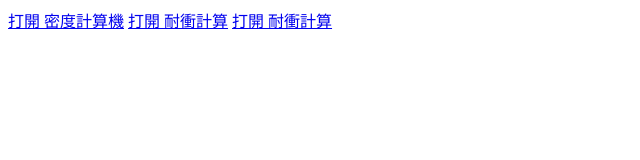
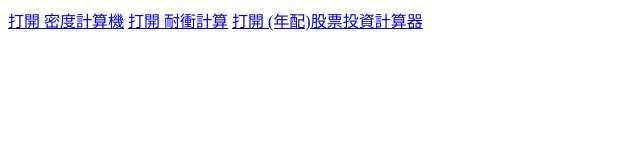
Before and after one commit to a3996123/a3996123.github.io, a plain HTML site: page index.html in a window 1280 px wide. Shown: the whole page, without its empty margins (0-640 px from the left). Drawn offline with Linux system fonts and the light colour scheme.

Commit message:
Update index.html

```diff
--- a/index.html
+++ b/index.html
@@ -1,3 +1,3 @@
 <a href="密度計算機.html">打開 密度計算機</a>
 <a href="耐衝計算.html">打開 耐衝計算</a>
-<a href="(年配)股票投資計算器V1.1.2.html">打開 耐衝計算</a>
+<a href="(年配)股票投資計算器V1.1.2.html">打開 (年配)股票投資計算器</a>
```
